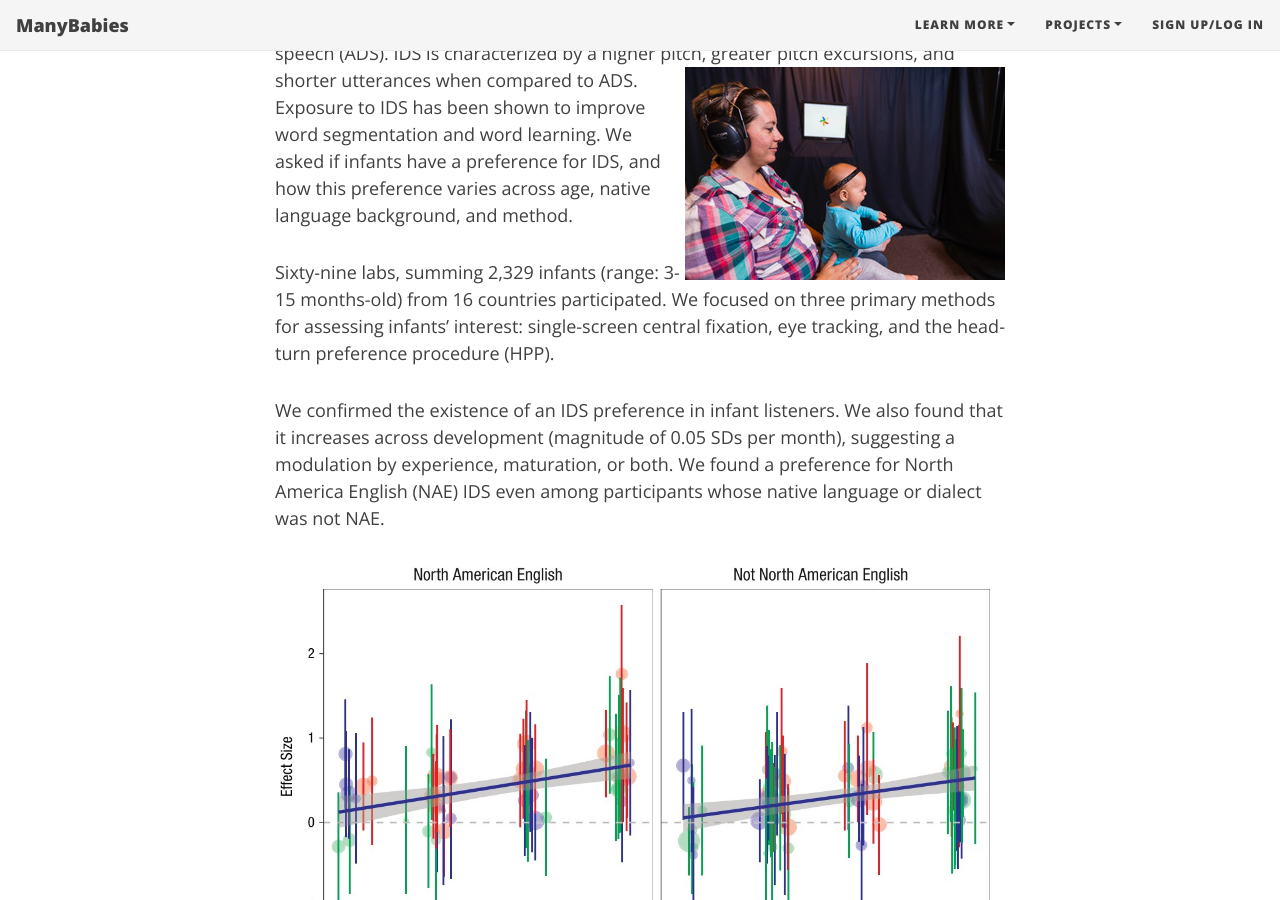
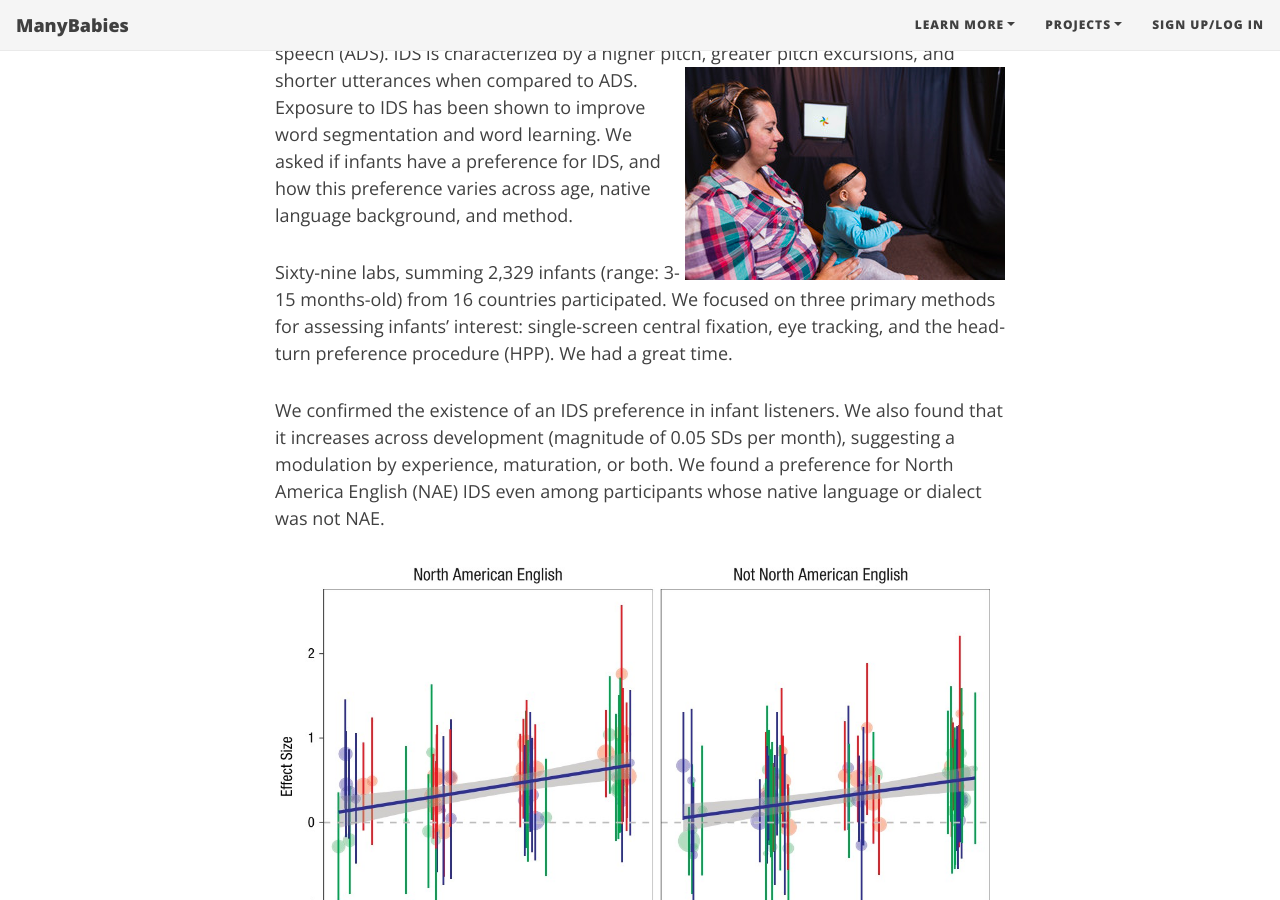
Before and after one commit to manybabies/manybabies.github.io, a Jekyll site: the page built from MB1.md, in a window 1280 px wide and 900 px high, scrolled down 348 px. Built offline with Jekyll 4.4.1, drawn with Linux system fonts in a browser that asks for light colours; nearby versions of some CDN libraries; some web fonts are replaced.

Commit message:
fake update to show pull request

```diff
--- a/MB1.md
+++ b/MB1.md
@@ -20,7 +20,7 @@ Notes:
 
 In the first **ManyBabies** project, we replicated a robust finding from developmental literature: infants’ preference for infant-directed speech (IDS) over adult-directed speech (ADS). IDS is characterized by a higher pitch, greater pitch excursions, and shorter utterances when compared to ADS. <img style="float: right;" src="/assets/img/ILL.photoshot.baby.in.booth.jpeg"> Exposure to IDS has been shown to improve word segmentation and word learning. We asked if infants have a preference for IDS, and how this preference varies across age, native language background, and method.
 
-Sixty-nine labs, summing 2,329 infants (range: 3-15 months-old) from 16 countries participated. We focused on three primary methods for assessing infants’ interest: single-screen central fixation, eye tracking, and the head-turn preference procedure (HPP).
+Sixty-nine labs, summing 2,329 infants (range: 3-15 months-old) from 16 countries participated. We focused on three primary methods for assessing infants’ interest: single-screen central fixation, eye tracking, and the head-turn preference procedure (HPP). We had a great time.
 
 We confirmed the existence of an IDS preference in infant listeners. We also found that it increases across development (magnitude of 0.05 SDs per month), suggesting a modulation by experience, maturation, or both. We found a preference for North America English (NAE) IDS even among participants whose native language or dialect was not NAE.
 
```
